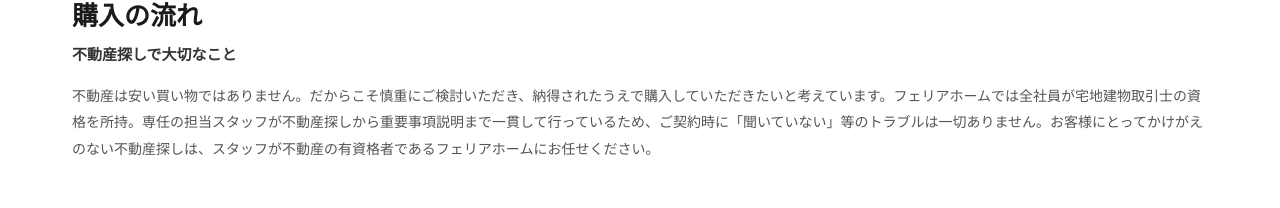
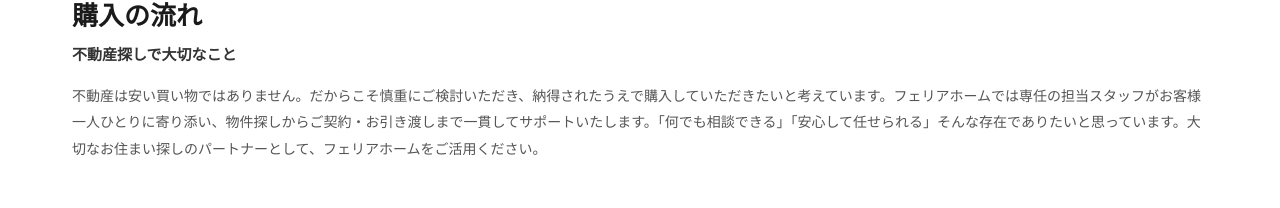
Before and after one commit to felia-home/felia-home-web, a Next.js app: page /buy in a window 1280 px wide. Shown: the part 730-938 px from the top of the page. Built offline with nearby package versions, Linux system fonts and the light colour scheme; no server answers.

Commit message:
fix: update buy page intro text

```diff
--- a/app/buy/page.tsx
+++ b/app/buy/page.tsx
@@ -180,7 +180,7 @@
             不動産探しで大切なこと
           </h3>
           <p style={{ fontSize: "14px", color: "#555", lineHeight: 1.9, marginBottom: "48px" }}>
-            不動産は安い買い物ではありません。だからこそ慎重にご検討いただき、納得されたうえで購入していただきたいと考えています。フェリアホームでは全社員が宅地建物取引士の資格を所持。専任の担当スタッフが不動産探しから重要事項説明まで一貫して行っているため、ご契約時に「聞いていない」等のトラブルは一切ありません。お客様にとってかけがえのない不動産探しは、スタッフが不動産の有資格者であるフェリアホームにお任せください。
+            不動産は安い買い物ではありません。だからこそ慎重にご検討いただき、納得されたうえで購入していただきたいと考えています。フェリアホームでは専任の担当スタッフがお客様一人ひとりに寄り添い、物件探しからご契約・お引き渡しまで一貫してサポートいたします。「何でも相談できる」「安心して任せられる」そんな存在でありたいと思っています。大切なお住まい探しのパートナーとして、フェリアホームをご活用ください。
           </p>
 
           {/* Step カード */}
```
